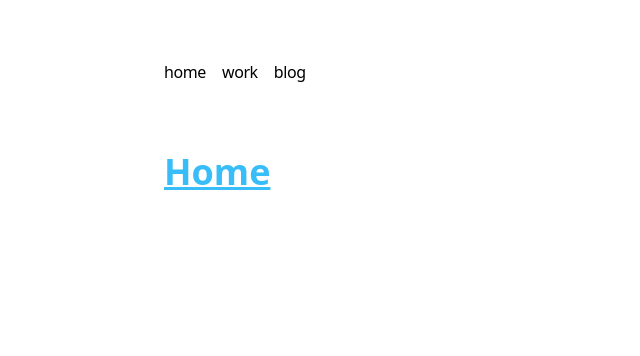
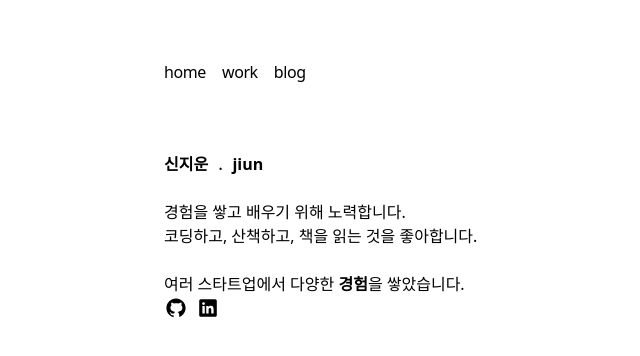
Before and after one commit to jiunshinn/jiun.dev, a Next.js app: page / in a window 1280 px wide. Shown: the top 356 px of the page, without its empty margins (140-780 px from the left). Built offline with nearby package versions, Linux system fonts and the light colour scheme.

Commit message:
feat : home

```diff
--- /dev/null
+++ b/app/components/icons/logo.tsx
@@ -0,0 +1,29 @@
+export function GithubLogo() {
+  return (
+    <svg
+      xmlns="http://www.w3.org/2000/svg"
+      x="0px"
+      y="0px"
+      width="24"
+      height="24"
+      viewBox="0 0 30 30"
+    >
+      <path d="M15,3C8.373,3,3,8.373,3,15c0,5.623,3.872,10.328,9.092,11.63C12.036,26.468,12,26.28,12,26.047v-2.051 c-0.487,0-1.303,0-1.508,0c-0.821,0-1.551-0.353-1.905-1.009c-0.393-0.729-0.461-1.844-1.435-2.526 c-0.289-0.227-0.069-0.486,0.264-0.451c0.615,0.174,1.125,0.596,1.605,1.222c0.478,0.627,0.703,0.769,1.596,0.769 c0.433,0,1.081-0.025,1.691-0.121c0.328-0.833,0.895-1.6,1.588-1.962c-3.996-0.411-5.903-2.399-5.903-5.098 c0-1.162,0.495-2.286,1.336-3.233C9.053,10.647,8.706,8.73,9.435,8c1.798,0,2.885,1.166,3.146,1.481C13.477,9.174,14.461,9,15.495,9 c1.036,0,2.024,0.174,2.922,0.483C18.675,9.17,19.763,8,21.565,8c0.732,0.731,0.381,2.656,0.102,3.594 c0.836,0.945,1.328,2.066,1.328,3.226c0,2.697-1.904,4.684-5.894,5.097C18.199,20.49,19,22.1,19,23.313v2.734 c0,0.104-0.023,0.179-0.035,0.268C23.641,24.676,27,20.236,27,15C27,8.373,21.627,3,15,3z"></path>
+    </svg>
+  );
+}
+
+export function LinkedInLogo() {
+  return (
+    <svg
+      xmlns="http://www.w3.org/2000/svg"
+      x="0px"
+      y="0px"
+      width="24"
+      height="24"
+      viewBox="0 0 30 30"
+    >
+      <path d="M24,4H6C4.895,4,4,4.895,4,6v18c0,1.105,0.895,2,2,2h18c1.105,0,2-0.895,2-2V6C26,4.895,25.105,4,24,4z M10.954,22h-2.95 v-9.492h2.95V22z M9.449,11.151c-0.951,0-1.72-0.771-1.72-1.72c0-0.949,0.77-1.719,1.72-1.719c0.948,0,1.719,0.771,1.719,1.719 C11.168,10.38,10.397,11.151,9.449,11.151z M22.004,22h-2.948v-4.616c0-1.101-0.02-2.517-1.533-2.517 c-1.535,0-1.771,1.199-1.771,2.437V22h-2.948v-9.492h2.83v1.297h0.04c0.394-0.746,1.356-1.533,2.791-1.533 c2.987,0,3.539,1.966,3.539,4.522V22z"></path>
+    </svg>
+  );
+}
--- a/app/page.tsx
+++ b/app/page.tsx
@@ -1,7 +1,40 @@
+import Link from "next/link";
+import { GithubLogo, LinkedInLogo } from "@/app/components/icons/logo";
+
 export default function Page() {
   return (
-    <div>
-      <h1 className="text-4xl font-bold underline text-sky-400/100 ">Home</h1>
-    </div>
+    <main>
+      <h1 className="font-semibold">신지운 ﹒ jiun</h1>
+      <br />
+      <p>
+        경험을 쌓고 배우기 위해 노력합니다.
+        <br />
+        코딩하고, 산책하고, 책을 읽는 것을 좋아합니다.
+      </p>
+      <p>
+        <br />
+        여러 스타트업에서 다양한{" "}
+        <Link href="/work" className="font-serif font-semibold link">
+          경험
+        </Link>
+        을 쌓았습니다.
+      </p>
+      <div className="flex gap-2">
+        <Link
+          href="https://github.com/jiun-dev"
+          target="_blank"
+          rel="noreferrer"
+        >
+          <GithubLogo />
+        </Link>
+        <Link
+          href="https://www.linkedin.com/in/jiun-shin-a18b89230/"
+          target="_blank"
+          rel="noreferrer"
+        >
+          <LinkedInLogo />
+        </Link>
+      </div>
+    </main>
   );
 }
```
